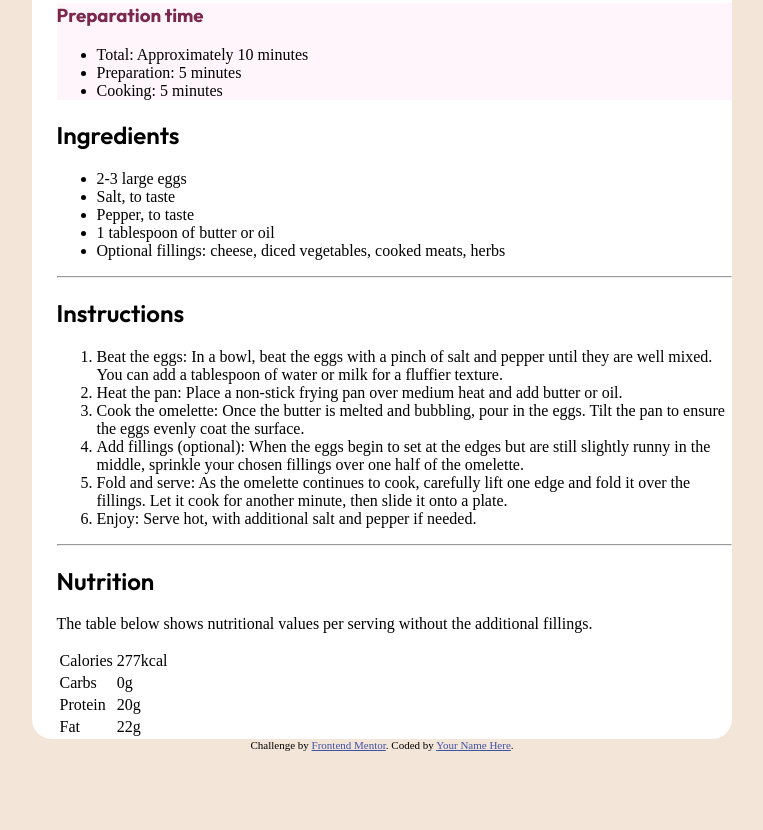
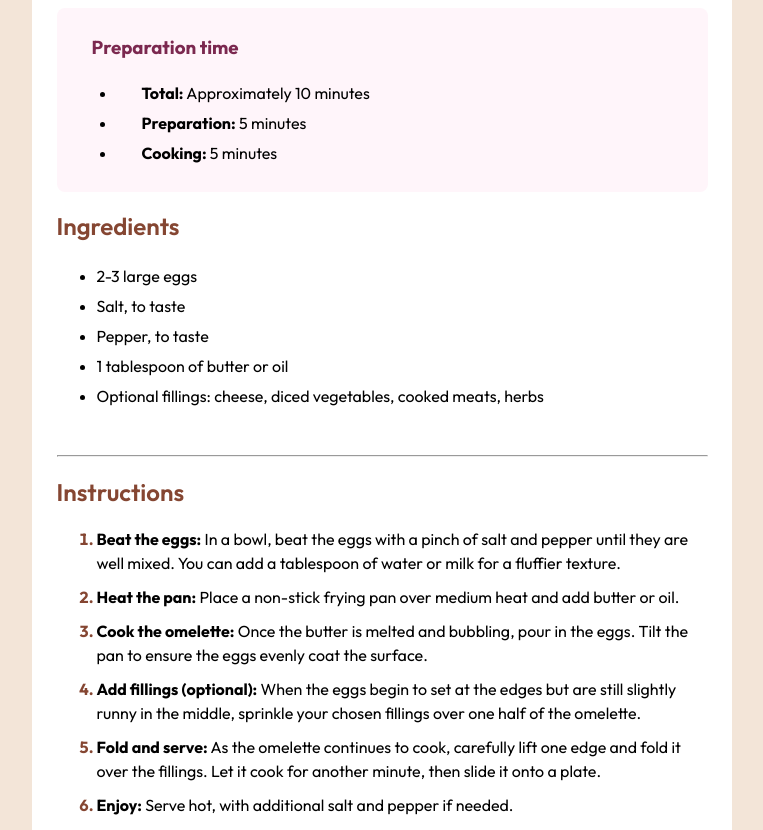
Before and after one commit to cardozo309/Desafios-FrontEnd-Mentor, a plain HTML site: page recipe-page-main/index.html in a window 1280 px wide. Shown: the part 465-1295 px from the top of the page, without its empty margins (258-1021 px from the left). Before the commit the page ends 1224 px from the top, so only its background shows below. Drawn offline with Linux system fonts and the light colour scheme.

Commit message:
quase pronto

```diff
--- a/recipe-page-main/index.html
+++ b/recipe-page-main/index.html
@@ -14,7 +14,7 @@
 
 <main>
   <div class="container">
-    <img src="assets/images/image-omelette.jpeg" alt="Omelete">
+    <div class="img"><img src="assets/images/image-omelette.jpeg" alt="Omelete"></div>
     <div class="content">
 
         <h1>Simple Omelette Recipe</h1>
@@ -23,57 +23,59 @@
           An easy and quick dish, perfect for any meal. This classic omelette combines beaten eggs cooked
           to perfection, optionally filled with your choice of cheese, vegetables, or meats.
         </p>
-      <section class="preparation">
-          <h3>Preparation time</h3>
+      <section class="sec1">
+          <h3 class="preparation">Preparation time</h3>
         <ul>
-            <li>Total: Approximately 10 minutes</li>
-            <li>Preparation: 5 minutes</li>
-            <li>Cooking: 5 minutes</li>
+            <li class="lineSpace"><strong>Total:</strong> Approximately 10 minutes</li>
+            <li class="lineSpace"><strong>Preparation:</strong> 5 minutes</li>
+            <li class="lineSpace"><strong>Cooking:</strong> 5 minutes</li>
         </ul>
       </section>
-      <section>
+      <section class="sec2">
           <h2>Ingredients</h2>
         <ul>
-            <li>2-3 large eggs</li>
-            <li>Salt, to taste</li>
-            <li>Pepper, to taste</li>
-            <li>1 tablespoon of butter or oil</li>
-            <li>Optional fillings: cheese, diced vegetables, cooked meats, herbs</li>
+            <li class="lineSpace">2-3 large eggs</li>
+            <li class="lineSpace">Salt, to taste</li>
+            <li class="lineSpace">Pepper, to taste</li>
+            <li class="lineSpace">1 tablespoon of butter or oil</li>
+            <li class="lineSpace">Optional fillings: cheese, diced vegetables, cooked meats, herbs</li>
         </ul>
       </section>
       <hr>
-      <section>
+      <section class="sec3">
         <h2>Instructions</h2>
         <ol>
-            <li>
-              Beat the eggs: In a bowl, beat the eggs with a pinch of salt and pepper until they are well mixed.
+            <li class="liColor">
+              <span>Beat the eggs:</span> In a bowl, beat the eggs with a pinch of salt and pepper until they are well mixed.
               You can add a tablespoon of water or milk for a fluffier texture.
             </li>
 
-            <li>Heat the pan: Place a non-stick frying pan over medium heat and add butter or oil.</li>
+            <li class="liColor">
+              <span>Heat the pan:</span> Place a non-stick frying pan over medium heat and add butter or oil.
+            </li>
 
-            <li>
-              Cook the omelette: Once the butter is melted and bubbling, pour in the eggs. Tilt the pan to ensure
+            <li class="liColor">
+              <span>Cook the omelette:</span> Once the butter is melted and bubbling, pour in the eggs. Tilt the pan to ensure
               the eggs evenly coat the surface.
             </li>
 
-            <li>
-              Add fillings (optional): When the eggs begin to set at the edges but are still slightly runny in the
+            <li class="liColor">
+              <span>Add fillings (optional):</span> When the eggs begin to set at the edges but are still slightly runny in the
               middle, sprinkle your chosen fillings over one half of the omelette.
             </li>
 
-            <li>
-              Fold and serve: As the omelette continues to cook, carefully lift one edge and fold it over the
+            <li class="liColor">
+              <span>Fold and serve:</span> As the omelette continues to cook, carefully lift one edge and fold it over the
               fillings. Let it cook for another minute, then slide it onto a plate.
             </li>
 
-            <li>
-              Enjoy: Serve hot, with additional salt and pepper if needed.
+            <li class="liColor">
+              <span>Enjoy:</span> Serve hot, with additional salt and pepper if needed.
             </li>
         </ol>
       </section>
       <hr>
-      <section>
+      <section class="sec4">
 
           <h2>Nutrition</h2>
           <p>The table below shows nutritional values per serving without the additional fillings.</p>
--- a/recipe-page-main/style.css
+++ b/recipe-page-main/style.css
@@ -10,18 +10,19 @@ body{
     background-color: white;
     margin: auto;
     border-radius: 20px;
+    padding-top: 24.5px;
+    padding-bottom: 24.5px;
 }
 
 .content{
-    margin-left: 24.5px;
+    margin: 24.5px;
 }
 
 img{
     display: block;
     margin: auto;
     max-width: 93%;
-    border-radius: 20px;
-    padding-top: 20px;
+    border-radius: 10px;
 }
 
 h1{
@@ -31,10 +32,26 @@ h1{
 h2{
     font-family: "Outfit", sans-serif;
     font-weight: 600;
+    color: hsl(14, 45%, 36%);
+}
+
+.sec1{
+    background-color: hsl(330, 100%, 98%);
+    padding: 8px 20px 8px 20px;
+    border-radius: 8px;
 }
 
 .preparation{
-    background-color: hsl(330, 100%, 98%);
+    margin-left: 15px;
+}
+
+.lineSpace{
+    line-height: 30px;
+    font-family: "Outfit", sans-serif;
+}
+
+strong{
+    margin-left: 25px;
 }
 
 h3{
@@ -42,3 +59,22 @@ h3{
     font-weight: 700;
     color: hsl(332, 51%, 32%);
 }
+
+.sec2{
+    padding-bottom: 20px;
+}
+
+.liColor{
+    line-height: 1.5;
+    padding-bottom: 10px;
+    font-family: "Outfit", sans-serif;
+}
+
+.liColor::marker{
+    color: hsl(14, 45%, 36%);
+    font-weight: bold;
+}
+
+span{
+    font-weight: bold;
+}
```
